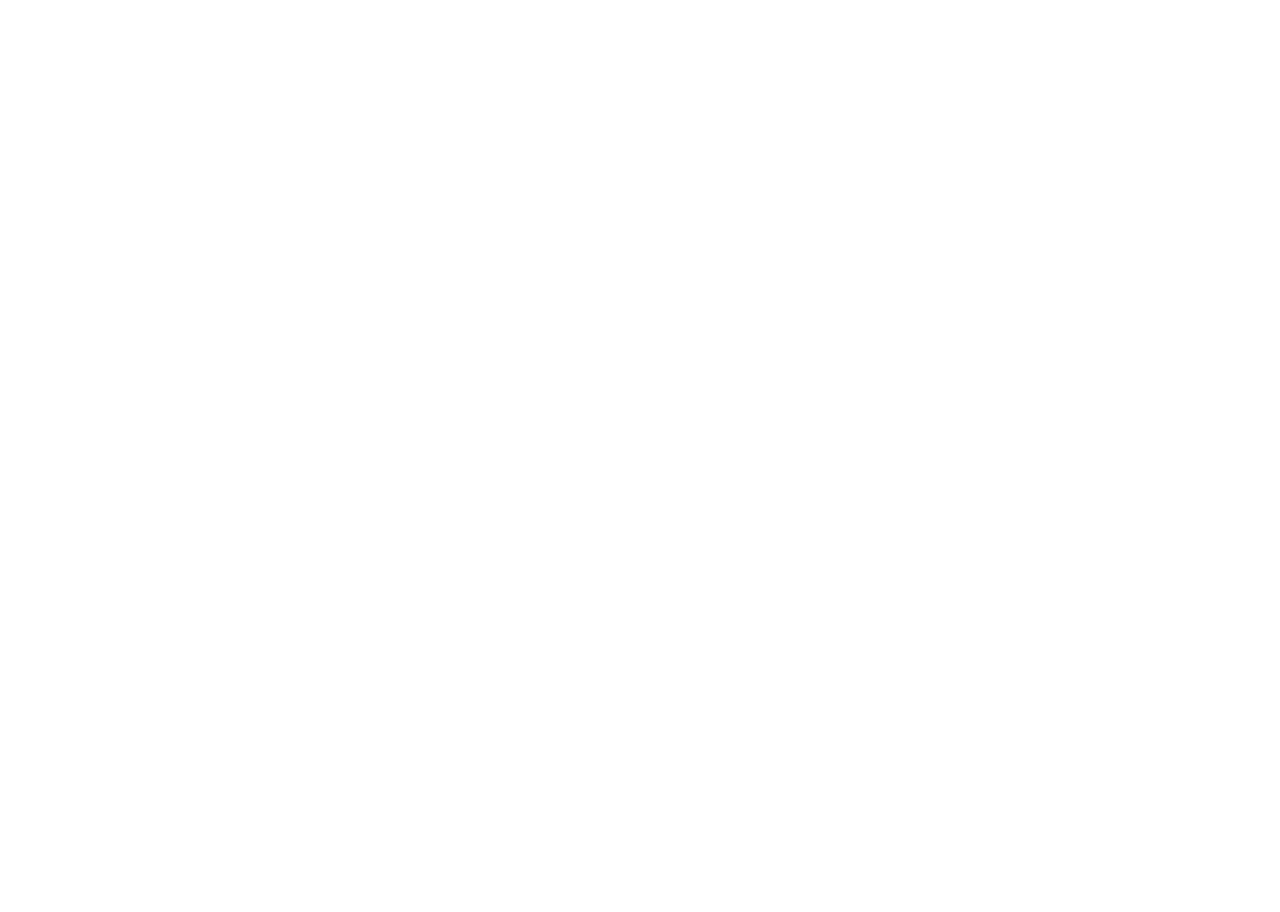
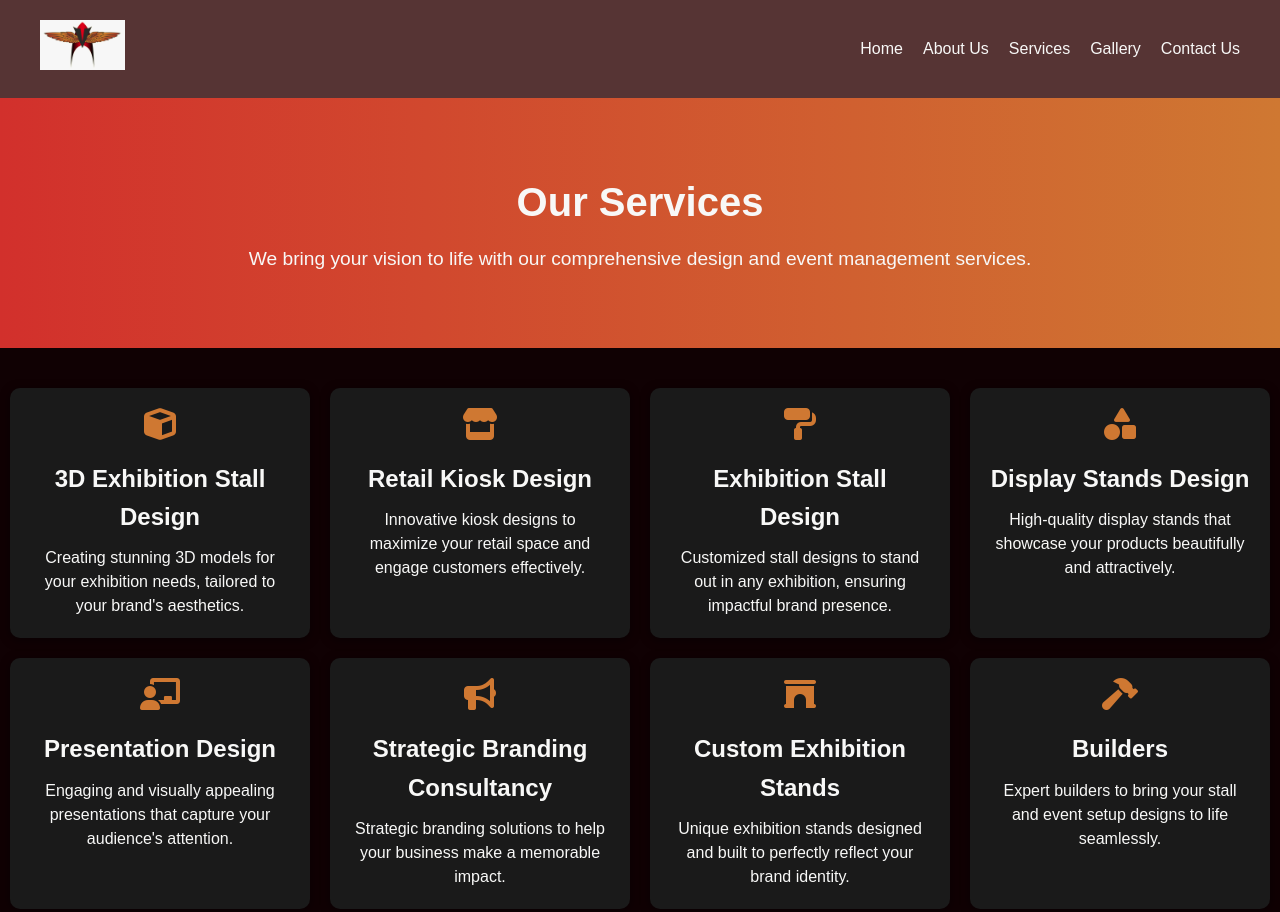
Before and after one commit to akshaya-katepally/ADDVINGS_New, a plain HTML site: page services.html in a window 1280 px wide. Shown: the top 912 px of the page. Before the commit the page ends 800 px from the top, so only its background shows below. Drawn offline with Linux system fonts and the light colour scheme.

Commit message:
Services final commit

```diff
--- a/header.html
+++ b/header.html
@@ -16,18 +16,7 @@
         <ul>
             <li><a href="index.html">Home</a></li>
             <li><a href="about.html">About Us</a></li>
-            <li class="dropdown">
-                <a href="#">Services&#9662;</a>
-                <ul class="dropdown-menu">
-                    <li><a href="3D Exhibition Stall Designs.html">3D Exhibition Stall Design</a></li>
-                    <li><a href="Retail Kiosk Design.html">Retail Kiosk Design</a></li>
-                    <li><a href="#">Exhibition Stall Design</a></li>
-                    <li><a href="#">Display Stands Design</a></li>
-                    <li><a href="#">Presentation Design</a></li>
-                    <li><a href="#">Strategic Branding Consultancy</a></li>
-                    <li><a href="#">Custom Exhibition Stands Builders</a></li>
-                </ul>
-            </li>
+            <li><a href="services.html">Services</a></li>
             <li><a href="gallery.html">Gallery</a></li>
             <li><a href="contact.html">Contact Us</a></li>
         </ul>
--- /dev/null
+++ b/services.css
@@ -0,0 +1,84 @@
+/* Global Styles */
+* {
+    margin: 0;
+    padding: 0;
+    box-sizing: border-box;
+}
+
+body {
+    font-family: 'Poppins', sans-serif;
+    background-color: #100103; /* Dark background */
+    color: #f8f8f7; /* Light text color */
+    line-height: 1.6;
+}
+
+/* Hero Section */
+.hero {
+    background: linear-gradient(to right, #d2302c, #cf7832); /* Same gradient as contact page */
+    color: #f8f8f7;
+    text-align: center;
+    padding: 20px 20px;
+    display: flex;
+    align-items: center;
+    justify-content: center;
+    height: 250px;
+}
+
+.hero-content {
+    display: flex;
+    flex-direction: column;
+    gap: 10px;
+    max-width: 800px;
+    margin: 0 auto;
+}
+
+.hero h1 {
+    font-size: 2.5em;
+    margin: 0;
+}
+
+.hero p {
+    font-size: 1.2em;
+    margin: 0;
+}
+
+/* Services Section */
+.services {
+    display: flex;
+    flex-wrap: wrap;
+    gap: 20px;
+    justify-content: center;
+    padding: 40px 0;
+}
+
+.service {
+    background-color: #1a1a1a; /* Dark background for service boxes */
+    color: #f8f8f7; /* Light text color */
+    border-radius: 10px;
+    width: 300px;
+    padding: 20px;
+    text-align: center;
+    box-shadow: 0 2px 10px rgba(0, 0, 0, 0.5); /* Darker shadow */
+    transition: transform 0.3s, box-shadow 0.3s;
+}
+
+.service:hover {
+    transform: translateY(-5px);
+    box-shadow: 0 4px 12px rgba(0, 0, 0, 0.7);
+}
+
+.service i {
+    font-size: 2em; /* Icon size */
+    color: #cf7832; /* Icon color */
+    margin-bottom: 10px;
+}
+
+.service h3 {
+    font-size: 1.5em;
+    margin: 10px 0; /* Space around heading */
+}
+
+.service p {
+    font-size: 1em;
+    line-height: 1.5;
+}
--- a/services.html
+++ b/services.html
@@ -0,0 +1,77 @@
+<!DOCTYPE html>
+<html lang="en">
+<head>
+    <meta charset="UTF-8">
+    <meta name="viewport" content="width=device-width, initial-scale=1.0">
+    <title>Our Services - ADDVINGS</title>
+    <link rel="stylesheet" href="services.css">
+    <link rel="stylesheet" href="https://cdnjs.cloudflare.com/ajax/libs/font-awesome/6.0.0-beta3/css/all.min.css"> <!-- Font Awesome -->
+</head>
+<body>
+
+<div id="header"></div> <!-- Placeholder for header -->
+
+<section class="hero">
+    <div class="hero-content">
+        <h1>Our Services</h1>
+        <p>We bring your vision to life with our comprehensive design and event management services.</p>
+    </div>
+</section>
+
+<section class="services">
+    <div class="service">
+        <i class="fas fa-cube"></i>
+        <h3>3D Exhibition Stall Design</h3>
+        <p>Creating stunning 3D models for your exhibition needs, tailored to your brand's aesthetics.</p>
+    </div>
+    <div class="service">
+        <i class="fas fa-store"></i>
+        <h3>Retail Kiosk Design</h3>
+        <p>Innovative kiosk designs to maximize your retail space and engage customers effectively.</p>
+    </div>
+    <div class="service">
+        <i class="fas fa-paint-roller"></i>
+        <h3>Exhibition Stall Design</h3>
+        <p>Customized stall designs to stand out in any exhibition, ensuring impactful brand presence.</p>
+    </div>
+    <div class="service">
+        <i class="fas fa-shapes"></i>
+        <h3>Display Stands Design</h3>
+        <p>High-quality display stands that showcase your products beautifully and attractively.</p>
+    </div>
+    <div class="service">
+        <i class="fas fa-chalkboard-teacher"></i>
+        <h3>Presentation Design</h3>
+        <p>Engaging and visually appealing presentations that capture your audience's attention.</p>
+    </div>
+    <div class="service">
+        <i class="fas fa-bullhorn"></i>
+        <h3>Strategic Branding Consultancy</h3>
+        <p>Strategic branding solutions to help your business make a memorable impact.</p>
+    </div>
+    <div class="service">
+        <i class="fas fa-archway"></i>
+        <h3>Custom Exhibition Stands</h3>
+        <p>Unique exhibition stands designed and built to perfectly reflect your brand identity.</p>
+    </div>
+    <div class="service">
+        <i class="fas fa-hammer"></i>
+        <h3>Builders</h3>
+        <p>Expert builders to bring your stall and event setup designs to life seamlessly.</p>
+    </div>
+</section>
+
+<div id="footer"></div> <!-- Placeholder for footer -->
+
+<script>
+    async function loadContent() {
+        const headerResponse = await fetch("header.html");
+        const footerResponse = await fetch("footer.html");
+        document.getElementById("header").innerHTML = await headerResponse.text();
+        document.getElementById("footer").innerHTML = await footerResponse.text();
+    }
+    loadContent();
+</script>
+
+</body>
+</html>
```
